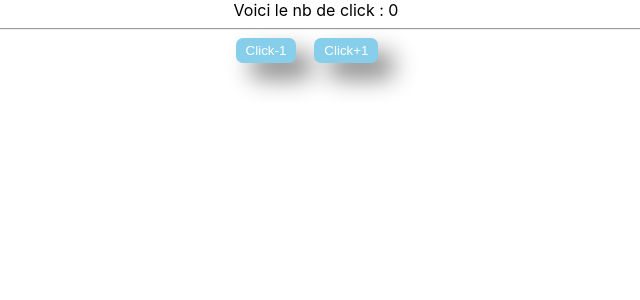
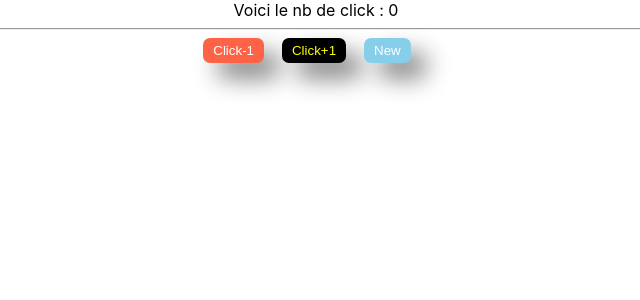
Before and after one commit to plamoury/2023tjs, a React (Create React App) app: page / in a window 1280 px wide. Shown: the top 300 px of the page, without its empty margins (324-964 px from the left). Built offline with nearby package versions, Linux system fonts and the light colour scheme.

Commit message:
propTypes pour le style

```diff
--- a/src/App/App.js
+++ b/src/App/App.js
@@ -16,13 +16,18 @@ class App extends React.PureComponent {
       <div className="App">
         Voici le nb de click : {this.state.counter}
         <hr />
-        <Button onButtonClick={() => {
-          // le setState ne fait qu'un remplacement d'objet Asynchrone
-          // pas de garantie sur le rendu pour etre effectif
-          this.setState({ counter: this.state.counter - 1 });
-          console.log('Render => ', this.state.counter);
-        }}>Click-1</Button>
-        <Button >Click+1</Button>
+        <Button
+          bgColor="tomato"
+          onButtonClick={() => {
+            // le setState ne fait qu'un remplacement d'objet Asynchrone
+            // pas de garantie sur le rendu pour etre effectif
+            this.setState({ counter: this.state.counter - 1 });
+            console.log('Render => ', this.state.counter);
+          }}>Click-1</Button>
+        <Button myStyle={{ backgroundColor: 'black', color: 'yellow' }}>
+          Click+1
+        </Button>
+        <Button>New</Button>
       </div>
     );
   }
--- a/src/App/components/ui/Button/Button.js
+++ b/src/App/components/ui/Button/Button.js
@@ -17,6 +17,7 @@ const Button = (props) => {
     console.log(props);
     return <button className={
         `${style.Button}${isClicked ? ' ' + style.clicked : ''}`}
+        style={{ backgroundColor: props.bgColor, ...props.myStyle }}
         onClick={(arg) => {
             setIsClicked(true);
             console.log(arg);
@@ -30,9 +31,10 @@ const Button = (props) => {
 Button.propTypes = {
     onButtonClick: PropTypes.func.isRequired,
     children: PropTypes.any.isRequired,
+    myStyle: PropTypes.object,
 };
 Button.defaultProps = {
-    onButtonClick: () => { alert('pas daction'); }
+    onButtonClick: (arg) => { console.log(arg); }
 };
 
 //function Button() {
```
